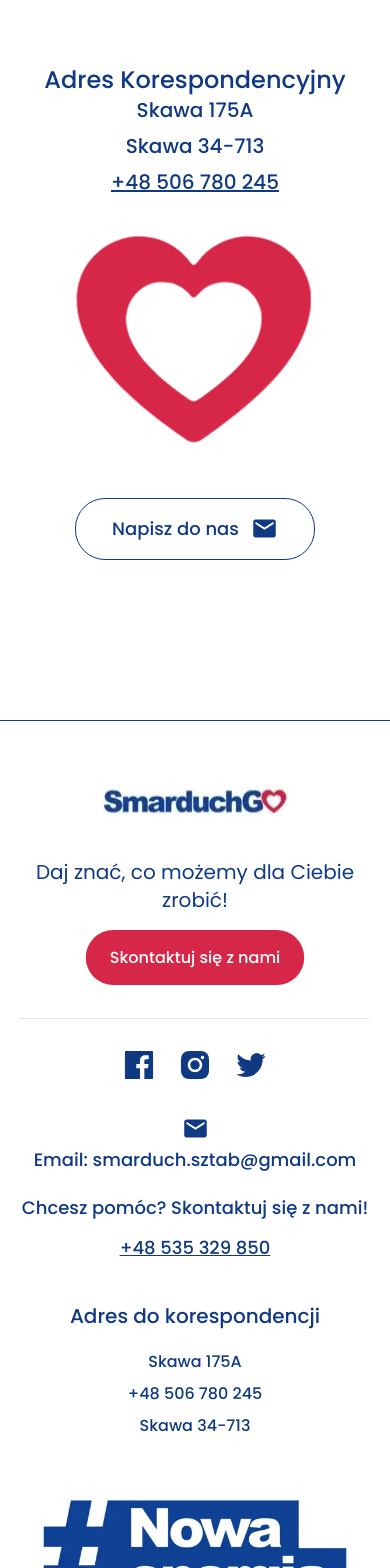
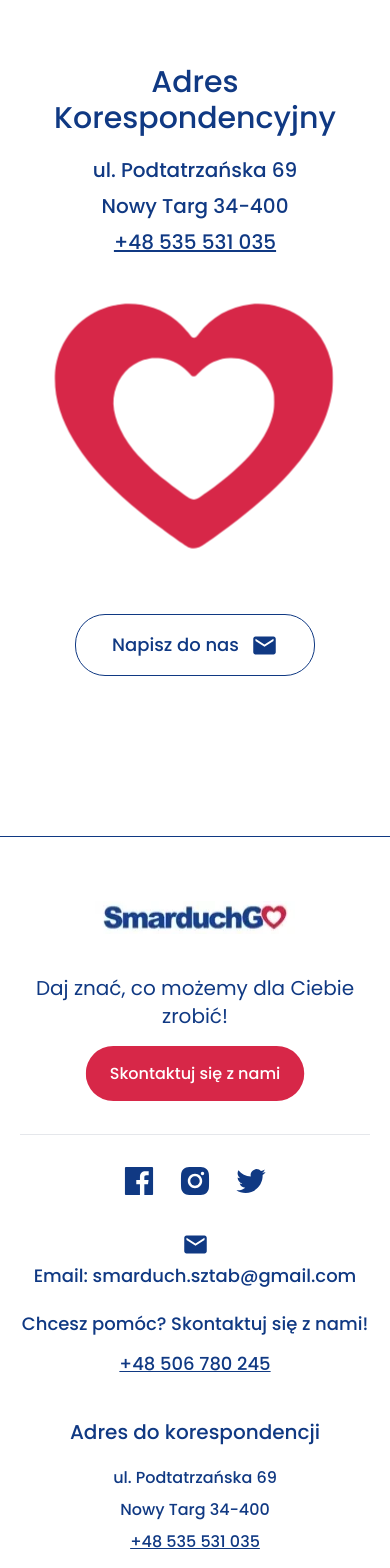
Before and after one commit to F4eNn/Weronika-smarduch-Posel, a Next.js app: page /kontakt in a window 390 px wide. Shown: the part 280-1848 px from the top of the page. Built offline with nearby package versions, Linux system fonts and the light colour scheme.

Commit message:
refactor: change info in footer, contact, and other minor styles effects

```diff
--- a/src/components/about/AboutMe.tsx
+++ b/src/components/about/AboutMe.tsx
@@ -20,8 +20,8 @@ export const AboutMe = () => {
 							Uniwersytetu Ekomicznego w Krakowie. Od prawie dziesięciu lat zajmuję się analizą i kontrolą finansową w
 							inwestycjach i branży Horeca. Doskonale znam problemy przez jakie przechodzą przedsiębiorcy na południu
 							Małopolski. Pandemia COVID-19, rosnące koszty prowadzenia działalności i Polski Ład doprowadziło wiele
-							małych firm do upadku a branża gastronomiczna znajduje sie obecnie w głębokim kryzysie.Dlatego właśnie
-							gospodarka i wolny rynek jest dla mnie priorytetem.
+							małych firm do upadku a branża gastronomiczna znajduje sie obecnie w głębokim kryzysie. Dlatego właśnie
+							gospodarka i wolny rynek są dla mnie priorytetem.
 						</p>
 						<p className='mb-5'>
 							Dzięki zaangażowaniu wielu młodych osób rozmawiamy i rozwiązujemy realne, lokalne problemy, z którymi
@@ -30,7 +30,7 @@ export const AboutMe = () => {
 							wprowadzenia naszych pomysłów w życie!
 						</p>
 						<p className='mb-5'>
-							Wśród lokalnych ludzi żyje i pracuje, jestem stąd i to się nie zmieni. Nigdy nie odcięłam się od miejsca z
+							Wśród lokalnych ludzi żyje i pracuje, jestem stąd i to się nie zmieni. Nigdy nie odcięłam się od miejsca, z
 							którego pochodzę i nie chowałam się za tytułami czy przywilejami. Z tego miejsca mogę Państwu obiecać, że
 							tak zostanie. Na wszystko do czego doszłam zapracowałam ja i rzesza ludzi, w tym również Państwo- moi
 							wyborcy, już dzisiaj pragnę podziękować za zaufanie i życzę nam wszystkim dalszej owocnej współpracy.
--- a/src/components/contact/Contact.tsx
+++ b/src/components/contact/Contact.tsx
@@ -23,12 +23,14 @@ export const Contact = () => {
 							<HeartIcon />
 						</motion.div>
 						<div className='mb-20 flex flex-col  items-center lg:space-y-8 xl:space-y-10'>
-							<div className='text-center lg:space-y-3 xl:space-y-5'>
-								<h2 className='text-2xl font-[500]'>Adres Korespondencyjny</h2>
+							<div className='space-y-5 text-center lg:space-y-3 xl:space-y-5'>
+								<h2 className='text-3xl font-[500] lg:text-2xl'>Adres Korespondencyjny</h2>
 								<div className='flex  flex-col gap-2 text-xl font-[500] '>
-									<span>Skawa 175A</span>
-									<span>Skawa 34-713</span>
-									<span className='underline'>+48 506 780 245</span>
+									<span>ul. Podtatrzańska 69</span>
+									<span>Nowy Targ 34-400</span>
+									<a href='tel:+48535531035' className='mx-auto w-max underline'>
+										+48 535 531 035
+									</a>
 								</div>
 							</div>
 							<motion.div {...pulseAnimation} className='block aspect-square w-full lg:hidden'>
@@ -37,7 +39,7 @@ export const Contact = () => {
 							</motion.div>
 							<a
 								href='mailto:smarduch.sztab@gmail.com'
-								className='flex items-center gap-3 rounded-[30px] border-[1px] border-darkBlue px-9 xl:px-14 py-4 text-lg font-[500] transition-colors duration-300 hover:border-secondaryHover hover:bg-secondaryHover hover:text-white '
+								className='flex items-center gap-3 rounded-[30px] border-[1px] border-darkBlue px-9 py-4 text-lg font-[500] transition-colors duration-300 hover:border-secondaryHover hover:bg-secondaryHover hover:text-white xl:px-14 '
 							>
 								Napisz do nas <MdEmail size='1.5em' />
 							</a>
--- a/src/components/home/Footer.tsx
+++ b/src/components/home/Footer.tsx
@@ -49,7 +49,6 @@ export const Footer = () => {
 											key={idx}
 											target='_blank'
 											rel='noopener'
-
 											href={url}
 											className='text-4xl transition-all duration-200 hover:scale-125 hover:text-secondary'
 										>
@@ -64,16 +63,20 @@ export const Footer = () => {
 									</p>
 									<div className='flex flex-col items-center text-center text-lg  sm:items-start sm:text-lg'>
 										<p className=' mb-3 '>Chcesz pomóc? Skontaktuj się z nami!</p>
-										<span className='underline'>+48 535 329 850 </span>
+										<a href='tel:+48506780245' className='underline'>
+											+48 506 780 245
+										</a>
 									</div>
 								</div>
 							</div>
 							<div className='space-y-5 text-center sm:text-left '>
 								<h3 className='text-xl font-[500]'>Adres do korespondencji</h3>
 								<div className='flex flex-col gap-2  '>
-									<span>Skawa 175A</span>
-									<span>+48 506 780 245</span>
-									<span>Skawa 34-713</span>
+									<span>ul. Podtatrzańska 69</span>
+									<span>Nowy Targ 34-400</span>
+									<a href='tel:+48535531035' className='underline'>
+										+48 535 531 035
+									</a>
 								</div>
 							</div>
 						</div>
--- a/src/components/home/Hero.tsx
+++ b/src/components/home/Hero.tsx
@@ -18,8 +18,9 @@ export const Hero = () => {
 						className='md:w-[300px] lg:w-[400px]'
 					/>
 					<RevealAnimation>
-						<h1 className='mt-11 text-center text-[2rem] font-bold leading-[3.7rem] text-darkBlue md:mt-0 md:text-right md:text-[2.2rem]  md:leading-[3.5rem] md:text-white lg:text-[2.8rem] lg:leading-[4.2rem] xl:text-[3.2rem] xl:leading-[5.2rem]'>
-							Kandydatka do Sejmu RP z okręgu Sądecko-Podhalańskiego. Nr 1 na liście Koalicji Obywatelskiej
+						<h1 className='mt-11 text-center text-[2rem] font-bold leading-[3.7rem] text-darkBlue md:mt-0 md:text-right md:text-[2.2rem]  md:leading-[3.5rem] md:text-white lg:text-[2.8rem] lg:leading-[4.2rem] xl:text-[3rem] xl:leading-[5.2rem] xl:flex xl:flex-col'>
+							<span>Kandydatka do Sejmu RP z okręgu Sądecko-Podhalańskiego. </span>
+							<span>Nr 1 na liście Koalicji Obywatelskiej</span>
 						</h1>
 					</RevealAnimation>
 					<div className='absolute  hidden  -rotate-45 md:bottom-0 md:left-1/2 md:block md:h-[175px] md:w-[175px] lg:bottom-16 lg:h-[250px] lg:w-[250px]'>
```
